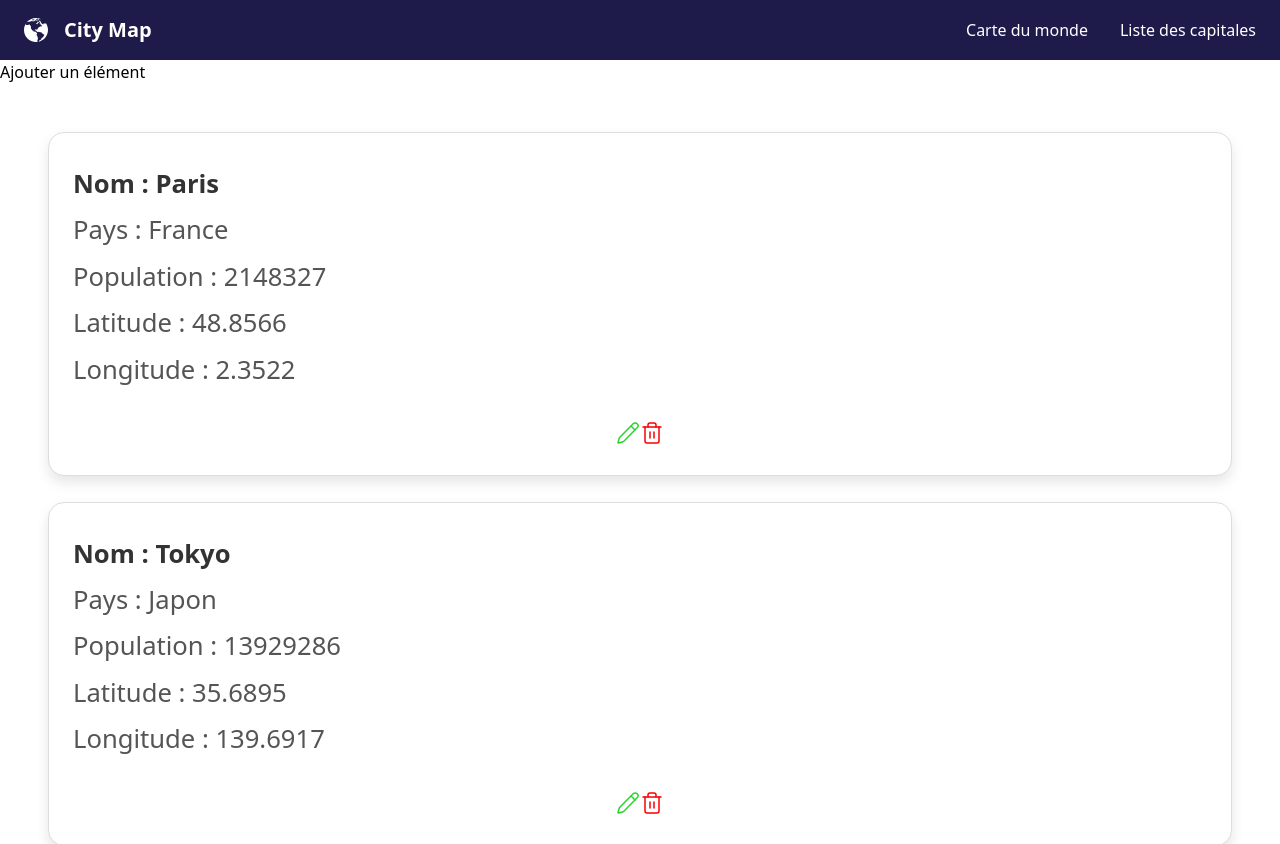
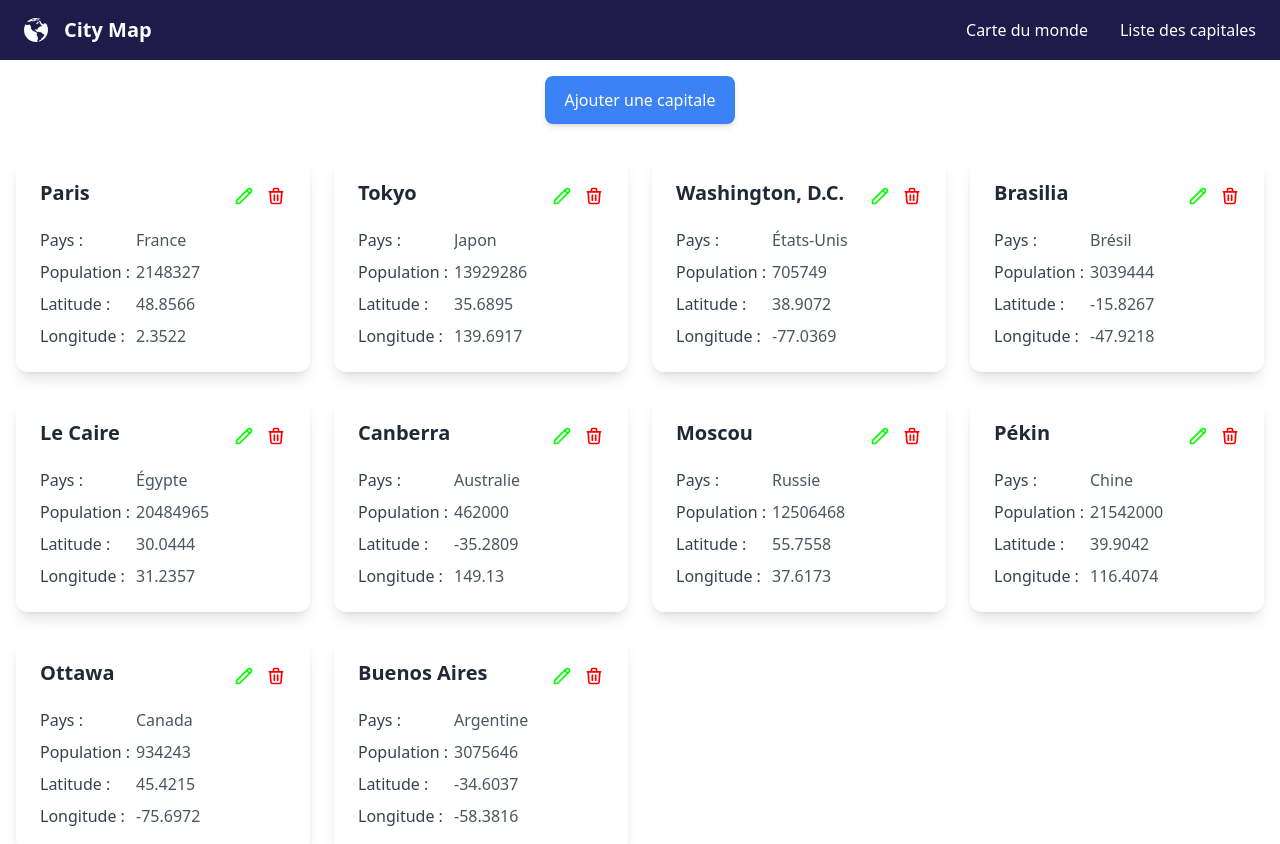
Before and after one commit to Sparteee/city-map-beecoming, an Angular app: page /list in a window 1280 px wide. Shown: the top 844 px of the page. Built offline with nearby package versions, Linux system fonts and the light colour scheme.

Commit message:
Style finish

```diff
--- a/src/app/components/list-item/list-item.component.html
+++ b/src/app/components/list-item/list-item.component.html
@@ -1,29 +1,38 @@
-<div class="list-item">
-  <div class="list-item-container">
-    <p class="list-item-container__data">Nom : {{ city?.name }}</p>
-    <p class="list-item-container__data">Pays : {{ city?.country }}</p>
-    <p class="list-item-container__data">Population : {{ city?.population }}</p>
-    <p class="list-item-container__data">Latitude : {{ city?.lat }}</p>
-    <p class="list-item-container__data">Longitude : {{ city?.lng }}</p>
+<div class="bg-white rounded-xl shadow-lg p-6  h-full">
+  <div class="flex justify-between gap-4 mb-4">
+    <h3 class="text-xl font-bold text-gray-800 leading-tight min-h-[2rem]">{{ city?.name }}</h3>
+    <div class="flex gap-3 shrink-0">
+      <button (click)="openEditModal()">
+        <svg xmlns="http://www.w3.org/2000/svg" class="h-5 w-5" fill="none" viewBox="0 0 24 24" stroke="#00FF00">
+          <path stroke-linecap="round" stroke-linejoin="round" stroke-width="2"
+            d="M15.232 5.232l3.536 3.536m-2.036-5.036a2.5 2.5 0 113.536 3.536L6.5 21.036H3v-3.572L16.732 3.732z" />
+        </svg>
+      </button>
+      <button (click)="deleteCity()">
+        <svg xmlns="http://www.w3.org/2000/svg" class="h-5 w-5" fill="none" viewBox="0 0 24 24" stroke="#FF0000">
+          <path stroke-linecap="round" stroke-linejoin="round" stroke-width="2 "
+            d="M19 7l-.867 12.142A2 2 0 0116.138 21H7.862a2 2 0 01-1.995-1.858L5 7m5 4v6m4-6v6m1-10V4a1 1 0 00-1-1h-4a1 1 0 00-1 1v3M4 7h16" />
+        </svg>
+      </button>
+    </div>
   </div>
-  <div class="list-item-buttons">
-    <button class="list-item__update-button" (click)="openEditModal()">
-      <svg xmlns="http://www.w3.org/2000/svg" width="24" height="24" viewBox="0 0 24 24" fill="none" stroke="#28d52d"
-        stroke-width="1.5" stroke-linecap="round" stroke-linejoin="round" class="lucide lucide-pencil">
-        <path
-          d="M21.174 6.812a1 1 0 0 0-3.986-3.987L3.842 16.174a2 2 0 0 0-.5.83l-1.321 4.352a.5.5 0 0 0 .623.622l4.353-1.32a2 2 0 0 0 .83-.497z" />
-        <path d="m15 5 4 4" />
-      </svg>
-    </button>
-    <button class="list-item__delete-button" (click)="deleteCity()">
-      <svg xmlns="http://www.w3.org/2000/svg" width="24" height="24" viewBox="0 0 24 24" fill="none" stroke="#f90000"
-        stroke-width="1.5" stroke-linecap="round" stroke-linejoin="round" class="lucide lucide-trash-2">
-        <path d="M3 6h18" />
-        <path d="M19 6v14c0 1-1 2-2 2H7c-1 0-2-1-2-2V6" />
-        <path d="M8 6V4c0-1 1-2 2-2h4c1 0 2 1 2 2v2" />
-        <line x1="10" x2="10" y1="11" y2="17" />
-        <line x1="14" x2="14" y1="11" y2="17" />
-      </svg>
-    </button>
+
+  <div class="space-y-2">
+    <div class="flex items-center text-gray-600">
+      <span class="font-medium text-gray-700 min-w-24 shrink-0">Pays :</span>
+      <span class="truncate">{{ city?.country }}</span>
+    </div>
+    <div class="flex items-center text-gray-600">
+      <span class="font-medium text-gray-700 min-w-24 shrink-0">Population :</span>
+      <span class="truncate">{{ city?.population }}</span>
+    </div>
+    <div class="flex items-center text-gray-600">
+      <span class="font-medium text-gray-700 min-w-24 shrink-0">Latitude :</span>
+      <span class="truncate">{{ city?.lat }}</span>
+    </div>
+    <div class="flex items-center text-gray-600">
+      <span class="font-medium text-gray-700 min-w-24 shrink-0">Longitude :</span>
+      <span class="truncate">{{ city?.lng }}</span>
+    </div>
   </div>
 </div>
--- a/src/app/pages/list/list.component.html
+++ b/src/app/pages/list/list.component.html
@@ -1,13 +1,27 @@
-<button (click)="openModalForAdd()">Ajouter un élément</button>
-<div class="list">
-  <div class="list-container">
-    @for (city of cities; track city.id){
-    <app-list-item [city]="city" (delete)="deleteCity(city.id)" (edit)="openModalForEdit($event)"
-      class="list-element"></app-list-item>
+<div class="flex flex-col items-center justify-center mt-4">
+  <button (click)="openModalForAdd()"
+    class="bg-blue-500 text-white py-3 px-5 rounded-lg hover:bg-blue-600 transition shadow-md">
+    Ajouter une capitale
+  </button>
+</div>
+
+<div class="container mx-auto px-4 py-8">
+  @if (cities.length !== 0) {
+  <div class="grid grid-cols-1 sm:grid-cols-2 md:grid-cols-3 lg:grid-cols-4 gap-6">
+
+    @for (city of cities; track city.id) {
+    <app-list-item [city]="city" (delete)="deleteCity(city.id)" (edit)="openModalForEdit($event)">
+    </app-list-item>
     }
   </div>
-</div>
+  } @else {
+  <div class="flex flex-col items-center justify-center mt-4">
+    <p class="text-center text-gray-500 text-2xl">
+      La liste des capitales est vide
+    </p>
+  </div>
+  }
 
-<app-modal [isEdit]="isEdit" [city]="city" [isOpen]="isModalOpen" (close)="handleModalClose()"
-  (save)="handleSave($event)">
-</app-modal>
+  <app-modal [isEdit]="isEdit" [city]="city" [isOpen]="isModalOpen" (close)="handleModalClose()"
+    (save)="handleSave($event)">
+  </app-modal>
```
